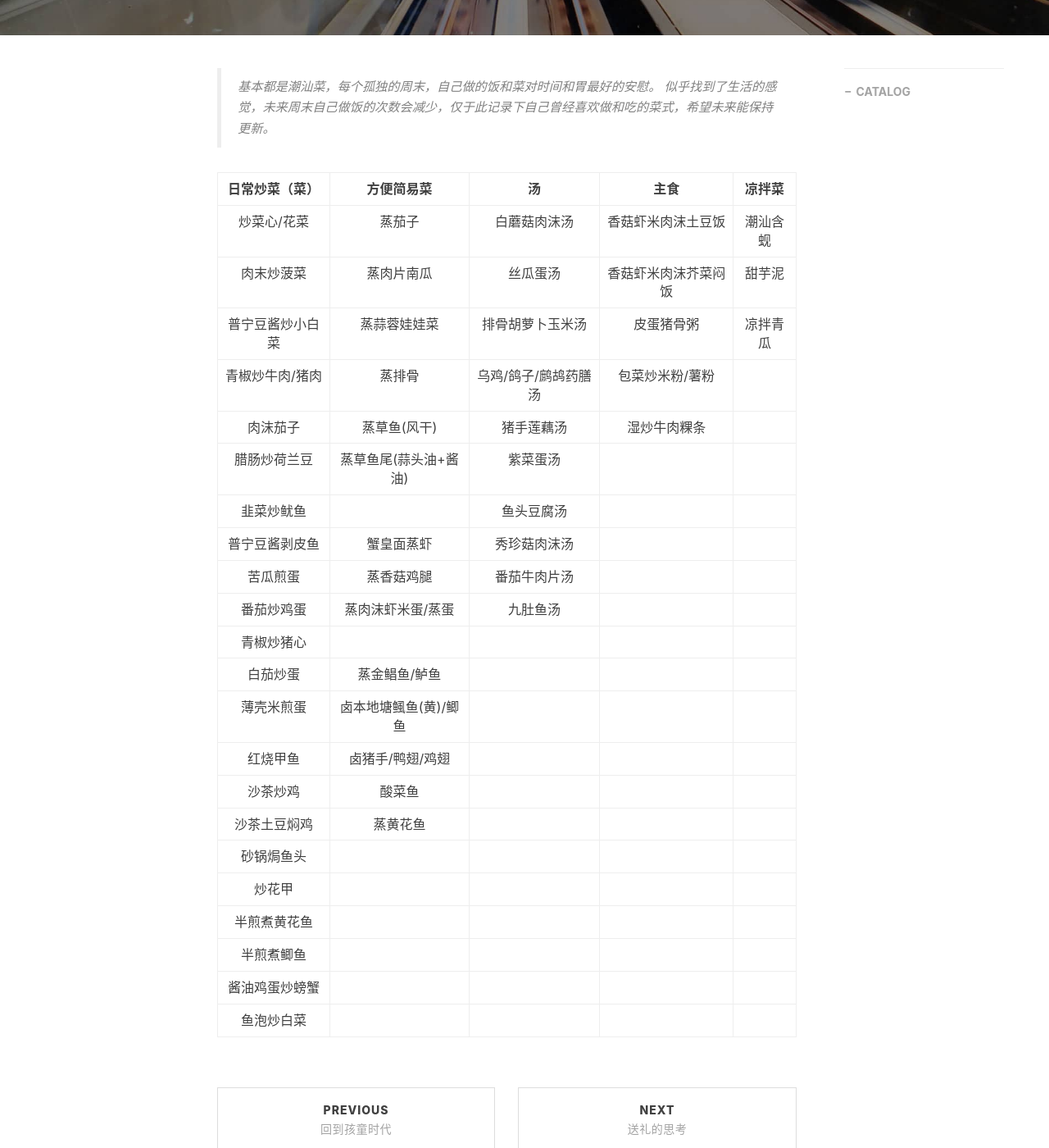
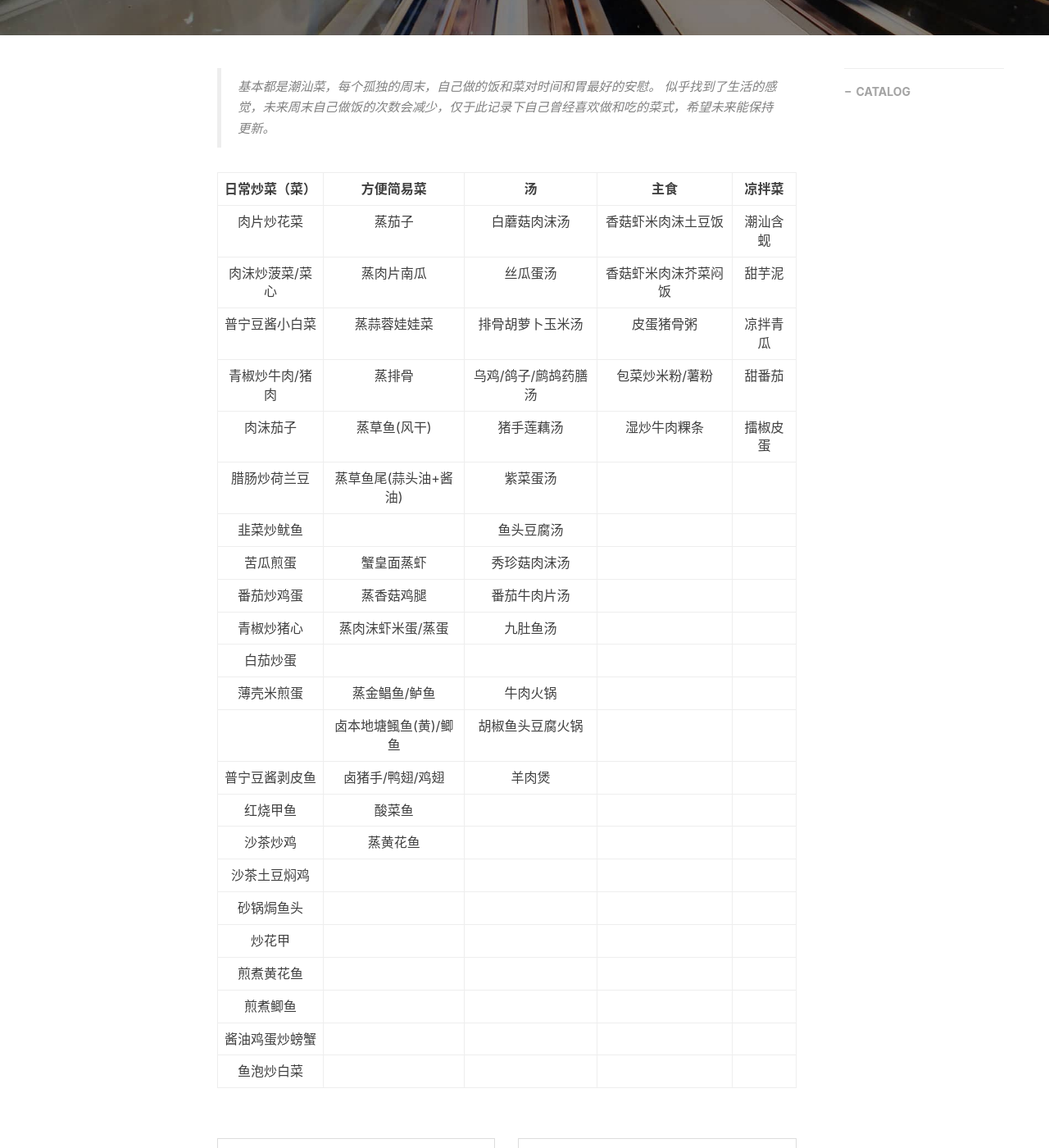
Before and after one commit to gumcstronger/gumcstronger.github.io, a Jekyll site: the page built from _posts/2022/2022-08-30-foodmenu.md, in a window 1280 px wide and 1400 px high, scrolled down 480 px. Shown: the whole window at 82% size. Built offline with Jekyll 4.4.1, drawn with Linux system fonts in a browser that asks for light colours; comment, search, counter and statistics services are not loaded.

Commit message:
Update 2022-08-30-foodmenu.md

```diff
--- a/_posts/2022/2022-08-30-foodmenu.md
+++ b/_posts/2022/2022-08-30-foodmenu.md
@@ -13,27 +13,28 @@ tags:
 > 基本都是潮汕菜，每个孤独的周末，自己做的饭和菜对时间和胃最好的安慰。
 > 似乎找到了生活的感觉，未来周末自己做饭的次数会减少，仅于此记录下自己曾经喜欢做和吃的菜式，希望未来能保持更新。
 
-|  日常炒菜（菜）  |      方便简易菜      |          汤          |         主食         |  凉拌菜  |
-| :--------------: | :-------------------: | :------------------: | :------------------: | :------: |
-|   炒菜心/花菜   |        蒸茄子        |     白蘑菇肉沫汤     |  香菇虾米肉沫土豆饭  | 潮汕含蚬 |
-|    肉末炒菠菜    |      蒸肉片南瓜      |       丝瓜蛋汤       | 香菇虾米肉沫芥菜闷饭 |  甜芋泥  |
-| 普宁豆酱炒小白菜 |     蒸蒜蓉娃娃菜     |   排骨胡萝卜玉米汤   |      皮蛋猪骨粥      | 凉拌青瓜 |
-| 青椒炒牛肉/猪肉 |        蒸排骨        | 乌鸡/鸽子/鹧鸪药膳汤 |   包菜炒米粉/薯粉   |          |
-|     肉沫茄子     |     蒸草鱼(风干)     |      猪手莲藕汤      |     湿炒牛肉粿条     |          |
-|   腊肠炒荷兰豆   | 蒸草鱼尾(蒜头油+酱油) |       紫菜蛋汤       |                      |          |
-|    韭菜炒鱿鱼    |                      |      鱼头豆腐汤      |                      |          |
-|  普宁豆酱剥皮鱼  |      蟹皇面蒸虾      |     秀珍菇肉沫汤     |                      |          |
-|     苦瓜煎蛋     |      蒸香菇鸡腿      |     番茄牛肉片汤     |                      |          |
-|    番茄炒鸡蛋    |   蒸肉沫虾米蛋/蒸蛋   |       九肚鱼汤       |                      |          |
-|    青椒炒猪心    |                      |                      |                      |          |
-|     白茄炒蛋     |     蒸金鲳鱼/鲈鱼     |                      |                      |          |
-|    薄壳米煎蛋    | 卤本地塘鲺鱼(黄)/鲫鱼 |                      |                      |          |
-|     红烧甲鱼     |   卤猪手/鸭翅/鸡翅   |                      |                      |          |
-|     沙茶炒鸡     |        酸菜鱼        |                      |                      |          |
-|   沙茶土豆焖鸡   |       蒸黄花鱼       |                      |                      |          |
-|    砂锅焗鱼头    |                      |                      |                      |          |
-|      炒花甲      |                      |                      |                      |          |
-|   半煎煮黄花鱼   |                      |                      |                      |          |
-|    半煎煮鲫鱼    |                      |                      |                      |          |
-|  酱油鸡蛋炒螃蟹  |                      |                      |                      |          |
-|    鱼泡炒白菜    |                      |                      |                      |          |
+| 日常炒菜（菜） |      方便简易菜      |          汤          |         主食         |  凉拌菜  |
+| :-------------: | :-------------------: | :------------------: | :------------------: | :------: |
+|   肉片炒花菜   |        蒸茄子        |     白蘑菇肉沫汤     |  香菇虾米肉沫土豆饭  | 潮汕含蚬 |
+| 肉沫炒菠菜/菜心 |      蒸肉片南瓜      |       丝瓜蛋汤       | 香菇虾米肉沫芥菜闷饭 |  甜芋泥  |
+| 普宁豆酱小白菜 |     蒸蒜蓉娃娃菜     |   排骨胡萝卜玉米汤   |      皮蛋猪骨粥      | 凉拌青瓜 |
+| 青椒炒牛肉/猪肉 |        蒸排骨        | 乌鸡/鸽子/鹧鸪药膳汤 |   包菜炒米粉/薯粉   |  甜番茄  |
+|    肉沫茄子    |     蒸草鱼(风干)     |      猪手莲藕汤      |     湿炒牛肉粿条     | 擂椒皮蛋 |
+|  腊肠炒荷兰豆  | 蒸草鱼尾(蒜头油+酱油) |       紫菜蛋汤       |                      |          |
+|   韭菜炒鱿鱼   |                      |      鱼头豆腐汤      |                      |          |
+|    苦瓜煎蛋    |      蟹皇面蒸虾      |     秀珍菇肉沫汤     |                      |          |
+|   番茄炒鸡蛋   |      蒸香菇鸡腿      |     番茄牛肉片汤     |                      |          |
+|   青椒炒猪心   |   蒸肉沫虾米蛋/蒸蛋   |       九肚鱼汤       |                      |          |
+|    白茄炒蛋    |                      |                      |                      |          |
+|   薄壳米煎蛋   |     蒸金鲳鱼/鲈鱼     |       牛肉火锅       |                      |          |
+|                | 卤本地塘鲺鱼(黄)/鲫鱼 |   胡椒鱼头豆腐火锅   |                      |          |
+| 普宁豆酱剥皮鱼 |   卤猪手/鸭翅/鸡翅   |        羊肉煲        |                      |          |
+|    红烧甲鱼    |        酸菜鱼        |                      |                      |          |
+|    沙茶炒鸡    |       蒸黄花鱼       |                      |                      |          |
+|  沙茶土豆焖鸡  |                      |                      |                      |          |
+|   砂锅焗鱼头   |                      |                      |                      |          |
+|     炒花甲     |                      |                      |                      |          |
+|   煎煮黄花鱼   |                      |                      |                      |          |
+|    煎煮鲫鱼    |                      |                      |                      |          |
+| 酱油鸡蛋炒螃蟹 |                      |                      |                      |          |
+|   鱼泡炒白菜   |                      |                      |                      |          |
```
